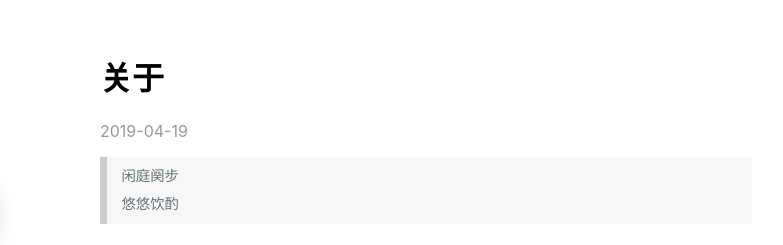
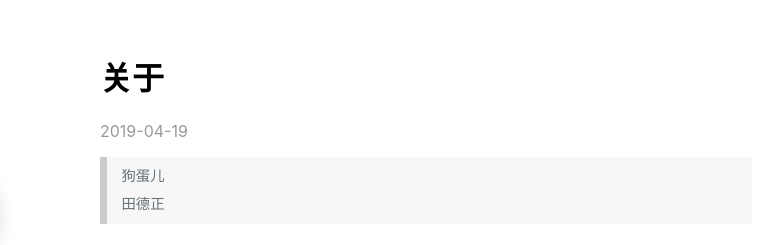
Before and after one commit to cMbenny/cMbenny.github.io, a plain HTML site: page about/index.html in a window 1280 px wide. Shown: the top 245 px of the page, 368-1151 px from the left. Drawn offline with Linux system fonts and the light colour scheme.

Commit message:
Site updated: 2019-04-19 11:28:54

```diff
--- a/about/index.html
+++ b/about/index.html
@@ -57,7 +57,7 @@
 
     <div class="post-entry">
         <blockquote>
-<p>闲庭阕步<br>悠悠饮酌</p>
+<p>狗蛋儿<br>田德正</p>
 </blockquote>
 <h2 id="介绍"><a href="#介绍" class="headerlink" title="介绍"></a>介绍</h2><ul>
 <li>吴先生</li>
```
